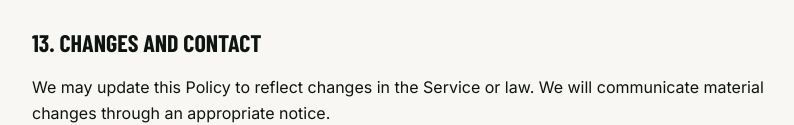
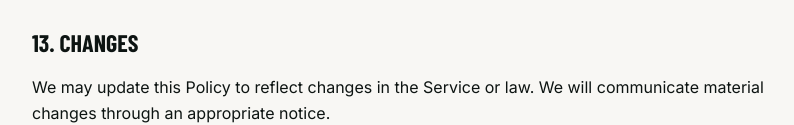
Before and after one commit to sdhnik/cyprus51, a plain HTML site: page legal/privacy.html in a window 1280 px wide. Shown: the part 4429-4554 px from the top of the page, without its empty margins (238-1032 px from the left). Drawn offline with Linux system fonts and the light colour scheme.

Commit message:
Privacy: section 13 is now 'Changes'
Co-Authored-By: Claude Opus 5.5 <noreply@anthropic.com>
Claude-Session: https://claude.ai/code/session_013RNmN2SRstb3EmXSHeZMpC

```diff
--- a/legal/privacy.html
+++ b/legal/privacy.html
@@ -54,7 +54,7 @@
 <p>Depending on the circumstances, you can request access, correction, erasure, restriction, portability or objection to processing. Where we rely on consent you may withdraw it at any time without affecting processing already lawfully completed. You can delete your account yourself under <strong>Account → Delete account</strong>. Send other requests to the Administrator. We will respond within the periods required by law, usually one month, subject to permitted extensions and identity verification where necessary. You may lodge a complaint with the <strong>Office of the Commissioner for Personal Data Protection of Cyprus</strong> (dataprotection.gov.cy) or another competent EEA supervisory authority.</p>
 <h2>12. Automated decisions and children</h2>
 <p>We do not make decisions that produce legal or similarly significant effects solely by automated means. Stamp awards are subject to manual review in the initial Service. The Service is intended for adults aged 18 and over. You confirm your age when you create an account, and we do not knowingly invite children to create accounts. Contact us if you believe a child's information was submitted.</p>
-<h2>13. Changes and contact</h2>
+<h2>13. Changes</h2>
 <p>We may update this Policy to reflect changes in the Service or law. We will communicate material changes through an appropriate notice.</p>
 </main>
 <footer class="lg-foot"><a href="../app/">Back to your passport</a></footer>
```
